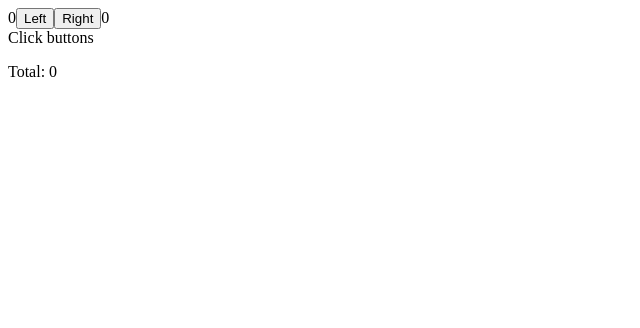
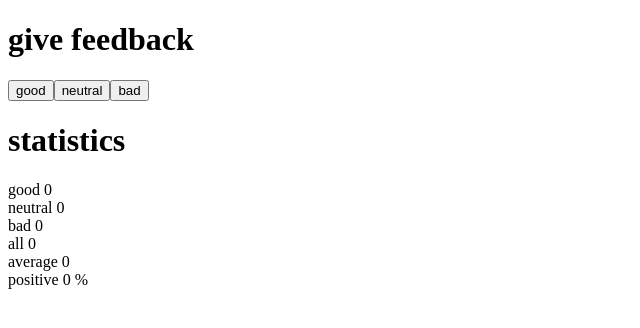
Before and after one commit to zachleach/helsinki-fullstack-open, a React (Vite) app in the folder part1/part1d/: page / in a window 1280 px wide. Shown: the top 328 px of the page, without its empty margins (0-640 px from the left). Built offline with nearby package versions, Linux system fonts and the light colour scheme.

Commit message:
2024-06-11 23:21:02

```diff
--- a/part1/part1d/src/App.jsx
+++ b/part1/part1d/src/App.jsx
@@ -1,62 +1,81 @@
 import { useState } from 'react'
 
 
-const Button = ({ handleClick, text }) => {
-	return (
-		<button onClick={handleClick}>
-			{text}
-		</button>
-	)
-}
 
-const History = ({ history_arr }) => {
-	if (history_arr.length === 0) {
-		return (
-			<div>
-				Click buttons
-			</div>
-		)
+
+
+const App = () => {
+	const [good, setGood] = useState(0)
+	const [neutral, setNeutral] = useState(0)
+	const [bad, setBad] = useState(0)
+	const [all, setAll] = useState(0)
+	const [average, setAverage] = useState(0.0)
+	const [positive, setPositive] = useState(0.0)
+
+	const onClickGood = () => {
+		let updated_good = good + 1
+		let updated_all = all + 1
+		setGood(updated_good)
+		setAll(updated_all)
+		setAverage((updated_good - bad) / updated_all)
+		setPositive(updated_good / updated_all)
+	}
+	const onClickNeutral = () => {
+		let updated_all = all + 1
+		setNeutral(neutral + 1)
+		setAll(updated_all)
+		setAverage((good - bad) / updated_all)
+		setPositive(good / updated_all)
+	}
+	const onClickBad = () => {
+		let updated_bad = bad + 1
+		let updated_all = all + 1
+		setBad(updated_bad)
+		setAll(updated_all)
+		setAverage((good - updated_bad) / updated_all)
+		setPositive(good / updated_all)
 	}
 
 	return (
 		<div>
-			{history_arr.join(' ')}
-		</div>
-	)
-}
+			<h1>
+				give feedback
+			</h1>
+
+			<button onClick={onClickGood}>
+				good
+			</button>
+			<button onClick={onClickNeutral}>
+				neutral
+			</button>
+			<button onClick={onClickBad}>
+				bad
+			</button>
+
+			<h1>
+				statistics
+			</h1>
+
+			<p>
+				good {good}
+				<br></br>
+
+				neutral {neutral}
+				<br></br>
+
+				bad {bad}
+				<br></br>
+
+				all {all}
+				<br></br>
+
+				average {average}
+				<br></br>
+
+				positive {positive} %
+			</p>
 
 
-
-const App = () => {
-	const [left, setLeft] = useState(0)
-	const [right, setRight] = useState(0)
-	const [allClicks, setAll] = useState([])
-	const [total, setTotal] = useState(0)
-
-	const handle_left_click = () => {
-		let updated_left = left + 1
-		setLeft(updated_left)
-		setAll(allClicks.concat('L'))
-		setTotal(updated_left + right)
-	}
-
-	const handle_right_click = () => {
-		let updated_right = right + 1
-		setRight(right + 1)
-		setAll(allClicks.concat('R'))
-		setTotal(left + updated_right)
-	}
-
-	return (
-		<div>
-			{left}
-			<Button handleClick={handle_left_click} text='Left'/>
-			<Button handleClick={handle_right_click} text='Right'/>
-			{right}
-			<History history_arr={allClicks}/>
-			<p>
-				Total: {total}
-			</p>
 		</div>
 	)
 }
--- a/part1/part1d/src/main.jsx
+++ b/part1/part1d/src/main.jsx
@@ -1,3 +1,4 @@
+import React from 'react'
 import ReactDOM from 'react-dom/client'
 
 import App from './App'
```
